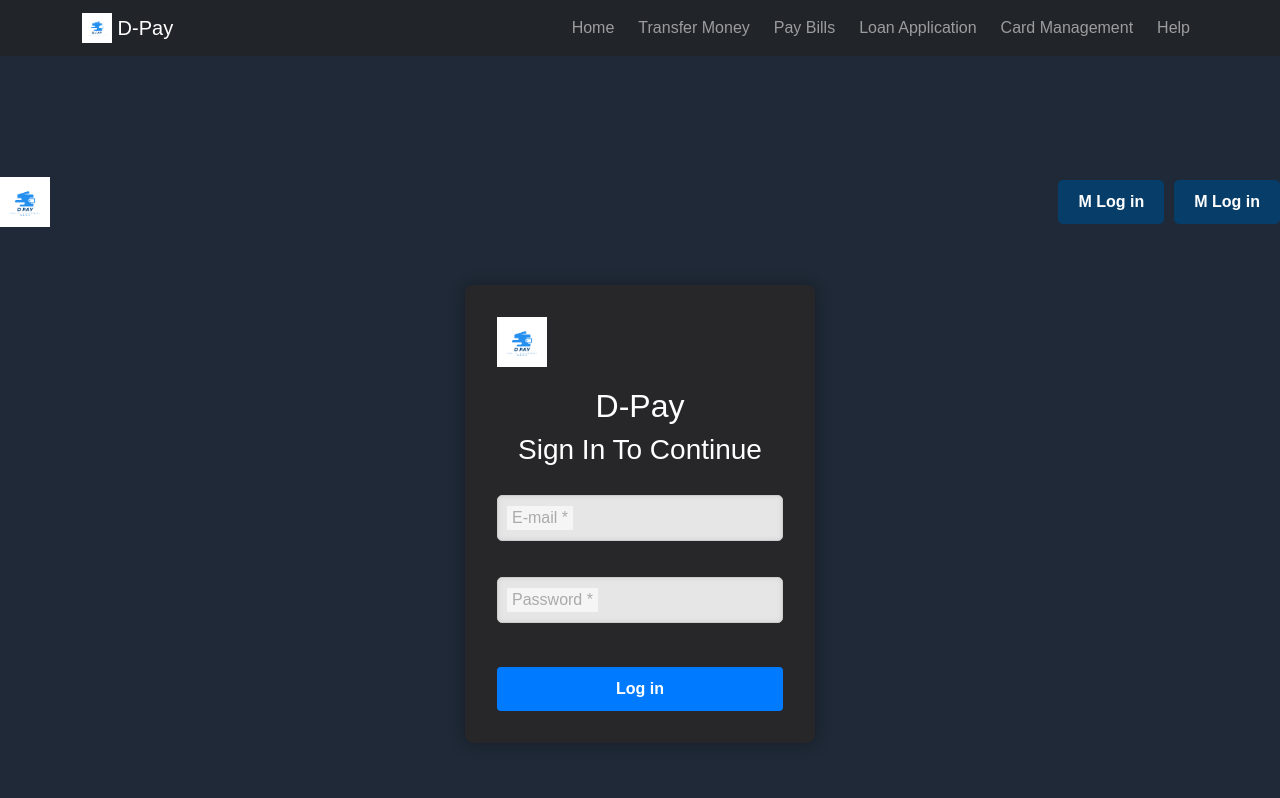
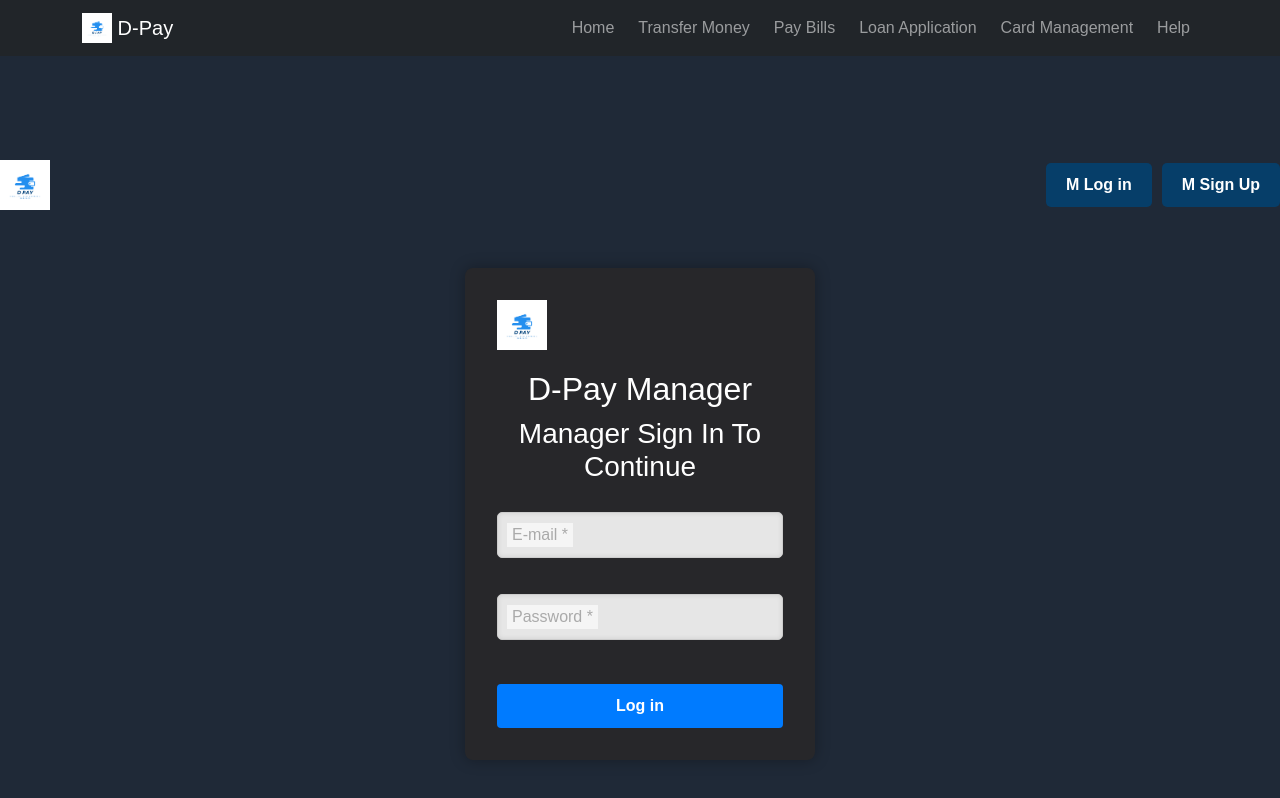
Before and after one commit to dawoodadnann/DDD-Banking-App, a React (Create React App) app: page /managerlogin in a window 1280 px wide. Shown: the top 798 px of the page. Built offline with nearby package versions, Linux system fonts and the light colour scheme.

Commit message:
authentication manager

```diff
--- a/src/App.js
+++ b/src/App.js
@@ -37,6 +37,13 @@ const ProtectedRoute = ({ element }) => {
   return token ? element : <Navigate to="/login" />;
 };
 
+// ProtectedRoute for manager login
+const ManagerProtectedRoute = ({ element }) => {
+  const managerToken = localStorage.getItem('managerToken');
+
+  return managerToken ? element : <Navigate to="/managerlogin" />;
+};
+
 const App = () => {
   return (
     <Router>
@@ -47,6 +54,8 @@ const App = () => {
           <Route path="/portfolio" element={<PortfolioPage />} />
           <Route path="/login" element={<Login />} />
           <Route path="/signup" element={<Signup />} />
+          <Route path="/managerlogin" element={<ManagerLogin />} />
+          <Route path="/managersignup" element={<ManagerSignup />} />
 
           {/* Protected Routes */}
           <Route path="/billing" element={<ProtectedRoute element={<Billing />} />} />
@@ -54,12 +63,11 @@ const App = () => {
           <Route path="/loan" element={<ProtectedRoute element={<LoanPage />} />} />
           <Route path="/help" element={<ProtectedRoute element={<HelpPage />} />} />
           <Route path="/cards" element={<ProtectedRoute element={<CardManagementPage />} />} />
-          <Route path="/manager-dashboard" element={<ProtectedRoute element={<ManagerDashboard />} />} />
-          <Route path="/money-transfer" element={<ProtectedRoute element={<MoneyTransfer />} />} />
-          <Route path="/managerlogin" element={<ManagerLogin />} />
-          <Route path="/managersignup" element={<ManagerSignup />} />
-          <Route path="/managerapproval" element={<ProtectedRoute element={<ManagerApproval />} />} />
-          <Route path="/managerupdate" element={<ProtectedRoute element={<UpdateCustomer />} />} />
+
+          {/* Manager Protected Routes */}
+          <Route path="/manager-dashboard" element={<ManagerProtectedRoute element={<ManagerDashboard />} />} />
+          <Route path="/managerapproval" element={<ManagerProtectedRoute element={<ManagerApproval />} />} />
+          <Route path="/managerupdate" element={<ManagerProtectedRoute element={<UpdateCustomer />} />} />
         </Routes>
       </Layout>
     </Router>
--- a/src/Components/ManagerLogin.js
+++ b/src/Components/ManagerLogin.js
@@ -4,7 +4,8 @@ import logo from "../assets/logo2.png";
 import { useNavigate, Link } from "react-router-dom";
 import DynamicInput from "./DynamicInput"; // Adjust the import based on your file structure
 import '../App.css'
-const Login = () => {
+
+const ManagerLogin = () => {
   const [email, setEmail] = useState("");
   const [password, setPassword] = useState("");
   const [error, setError] = useState("");
@@ -16,16 +17,13 @@ const Login = () => {
   const handleSubmit = async (e) => {
     e.preventDefault();
 
-    // Open OTP modal regardless of server response
-
-
     const payload = {
       email,
       password,
     };
 
     try {
-      // Sending a POST request to the backend
+      // Sending a POST request to the backend for manager login
       const response = await fetch("http://localhost:5000/loginmanager", {
         method: "POST",
         credentials: "include",
@@ -38,10 +36,14 @@ const Login = () => {
       const data = await response.json();
 
       if (response.ok) {
-        const payloadt={
-          email : null,fname: '',lname:''
+        const payloadt = {
+          email: null, fname: '', lname: ''
         };
+
+        // Open OTP modal after a successful login
         setIsOtpModalOpen(true);
+
+        // Send OTP to the manager's email
         const response2 = await fetch("http://localhost:5000/sendemail", {
           method: "POST",
           credentials: "include",
@@ -62,11 +64,12 @@ const Login = () => {
   };
 
   // Function to verify OTP
-
-  const handleOtpVerification =async () => {
+  const handleOtpVerification = async () => {
     const payload2 = {
       otp
     };
+
+    try {
       const response3 = await fetch("http://localhost:5000/checkotp", {
         method: "POST",
         credentials: "include",
@@ -77,19 +80,23 @@ const Login = () => {
       });
 
       const data = await response3.json();
-    if (otp === "1234"|| response3.ok) {
-      // For demo purposes, replace with backend verification later
+
+      // OTP validation and redirection
+      if (otp === "1234" || response3.ok) {
         alert("Login successful!");
         setIsOtpModalOpen(false);
-      navigate(`/dashboard`);
+        localStorage.setItem('token', data.token); // Store manager token
+        navigate(`/manager-dashboard`);
       } else {
         setError("Invalid OTP. Please try again.");
+      }
+    } catch (error) {
+      setError("An error occurred. Please try again.");
     }
   };
 
   return (
     <div className="login-container ">
-      {/*bg-zinc-900*/}
       <div className="navbar">
         <img src={logo} alt="E-bank" className="logo" />
         <div className="nav-buttons">
@@ -97,14 +104,14 @@ const Login = () => {
             <button className="login-btn">M Log in</button>
           </Link>
           <Link to="/managersignup">
-            <button className="login-btn">M Log in</button>
+            <button className="login-btn">M Sign Up</button>
           </Link>
         </div>
       </div>
       <div className="login-box bg-zinc-800 text-white">
         <img src={logo} alt="E-bank" className="logo-box" />
-        <h2>D-Pay</h2>
-        <h3>Sign In To Continue</h3>
+        <h2>D-Pay Manager</h2>
+        <h3>Manager Sign In To Continue</h3>
         <form onSubmit={handleSubmit}>
           <DynamicInput
             label="E-mail *"
@@ -156,4 +163,4 @@ const Login = () => {
   );
 };
 
-export default Login;
+export default ManagerLogin;
```
Lines whose indentation alone changed are shown as unchanged.
